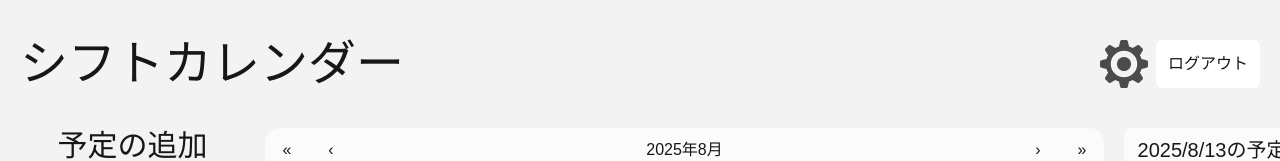
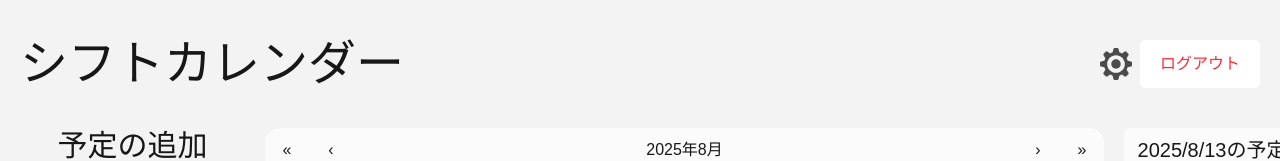
Before and after one commit to ogumakouta/shift-calendar, a Next.js app in the folder frontend/: page /calendar in a window 1280 px wide. Shown: the top 161 px of the page. Built offline with nearby package versions, Linux system fonts and the light colour scheme; no server answers; sample sign-in values are in the browser's storage.

Commit message:
横幅をfullにしてテキストを赤に変更 コード修正：LogoutButton.tsx

```diff
--- a/frontend/components/LogoutButton.tsx
+++ b/frontend/components/LogoutButton.tsx
@@ -27,7 +27,7 @@ export default function LogoutButton() {
 
   // ログインしてたら表示
   if(isLogin) {
-    return <button className="h-12 p-3 bg-white border-glay-500 cursor-pointer rounded-md" onClick={logout}>ログアウト</button>
+    return <button className="h-12 p-3 bg-white text-red-500 border-glay-500 cursor-pointer rounded-md w-full" onClick={logout}>ログアウト</button>
   }
 
   // ログインしてなかったら非表示
```
